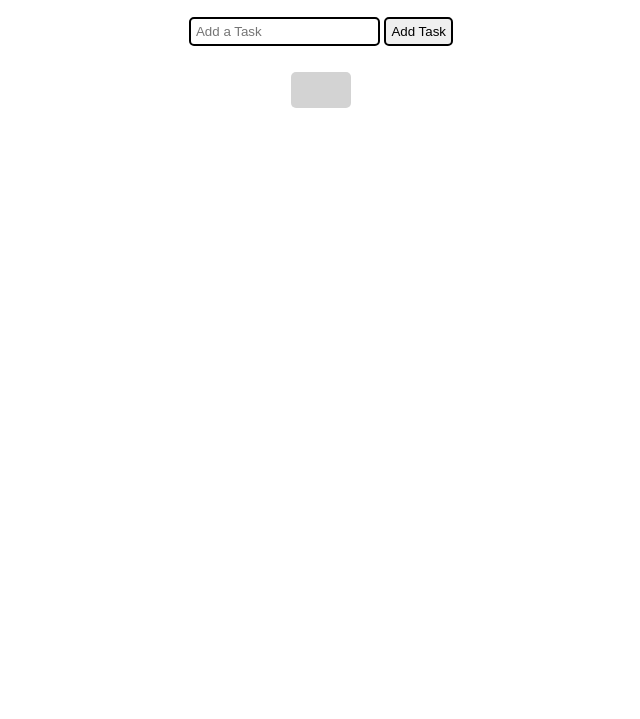
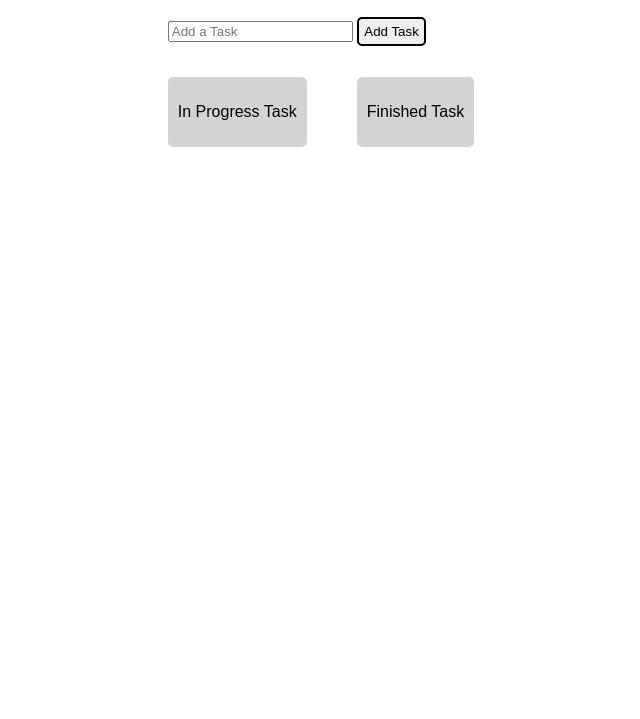
Before and after one commit to jvlle1/ToDoList, a plain HTML site: page main.html in a window 1280 px wide. Shown: the part 81-800 px from the top of the page, without its empty margins (319-959 px from the left). Drawn offline with Linux system fonts and the light colour scheme.

Commit message:
fixed naming conventions and task moves to right category

```diff
--- a/main.html
+++ b/main.html
@@ -9,14 +9,23 @@
 <body>
     <div class="form-container">
         <h1>My To Do List</h1>
-        <form id="userForm">
-            <div class="addingTask">
-                <input class="inputTask" placeholder="Add a Task">
-                <button type="submit" class="addTask">Add Task</button>
+        <form id="user-form">
+            <div class="adding-task">
+                <input class="input-task" placeholder="Add a Task">
+                <button type="submit" class="add-task-btn">Add Task</button>
             </div>
-            <div class="errorMsg"></div>
-            <div class="task-card">
-                <ul class="taskList"></ul>
+
+            <div class="error-msg"></div>
+
+            <div class="task-container">
+                <div class="task-progress">
+                    <p>In Progress Task</p>
+                    <ul class="taskList"></ul>
+                </div>
+                <div class="task-done">
+                    <p>Finished Task</p>
+                </div>
+
             </div>
         </form>
     </div>
--- a/script.js
+++ b/script.js
@@ -1,10 +1,10 @@
-const form = document.getElementById("userForm");
+const form = document.getElementById("user-form");
 
 form.addEventListener('submit', function(event) {
     event.preventDefault();
 
-    const taskInput = document.querySelector(".inputTask");
-    const message = document.querySelector(".errorMsg");
+    const taskInput = document.querySelector(".input-task");
+    const message = document.querySelector(".error-msg");
 
     // input validation the input
     if (taskInput.value.trim() === '' || taskInput.value == null) {
@@ -73,6 +73,17 @@ function doneTask(event) {
     // using tenary operator
     // checks if the element has been marked done
     button.textContent = marked ? "Undo" : "Task Done";
+
+    const inProgress = document.querySelector(".task-progress");
+    const done  = document.querySelector(".task-done");
+
+    // moves the task into the right category
+    if (marked) {
+        done.appendChild(li);
+    }
+    else {
+        inProgress.appendChild(li);
+    }
 }
 
 function editTask(event) {
--- a/style.css
+++ b/style.css
@@ -2,7 +2,7 @@
     font-family: Arial, Helvetica, sans-serif;
 }
 
-.addTask {
+.add-task-btn {
     margin-top: 10px;
     padding: 5px;
     border-radius: 5px;
@@ -28,12 +28,27 @@
     padding: 5px;
 }
 
-.task-card {
+.task-container {
+    display: flex;
+    flex-direction: row;
+    justify-content: space-between;
+    gap: 50px;
+}
+
+.task-progress {
     background-color: #D3D3D3;
     border-radius: 5px;
     margin-top: 10%;
     padding: 10px;
 }
+
+.task-done {
+    background-color: #D3D3D3;
+    border-radius: 5px;
+    margin-top: 10%;
+    padding: 10px;
+}
+
 
 .taskList {
     list-style: none;
```
